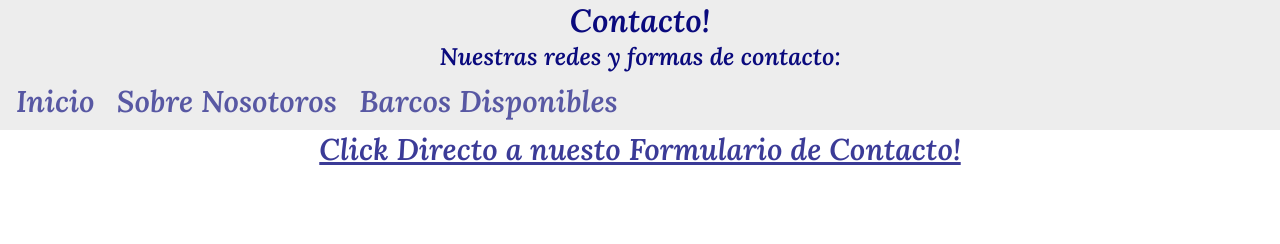
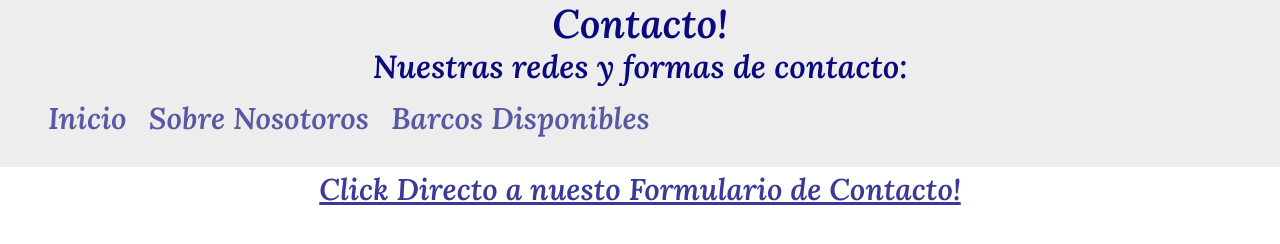
Before and after one commit to MythofLorien/PorjectBarcosMezquida, a plain HTML site: page pages/contacto.html in a window 1280 px wide. Drawn offline with nearby package versions, Linux system fonts and the light colour scheme; files that its build step writes are made by us from their sources.

Commit message:
Script de bootstrap a todos los sectores PLUS new styles css

```diff
--- a/CSS/style.css
+++ b/CSS/style.css
@@ -5,6 +5,12 @@
     padding: 0;
     box-sizing: border-box;
     font-family: 'Lora', serif;
+}
+
+body {
+    position: relative;
+    font-family: system-ui, -apple-system, BlinkMacSystemFont, 'Segoe UI', Roboto, Oxygen, Ubuntu, Cantarell, 'Open Sans', 'Helvetica Neue', sans-serif;
+
 }
 
 .menu001 {
--- a/pages/contacto.html
+++ b/pages/contacto.html
@@ -7,6 +7,7 @@
     <meta name="viewport" content="width=device-width, initial-scale=1.0">
     <title>Document</title>
     <link rel="stylesheet" href="../CSS/style.css">
+    <link rel="stylesheet" href="./CSS/bootstrap.min.css">
 </head>
 
 <body>
@@ -30,7 +31,7 @@
         <a class="header__subtitle" href="https://form.123formbuilder.com/6221207/contact-form" class="blueLink13">Click
             Directo a nuesto Formulario de Contacto!</a>
     </header>
-
+    <script src="./JS/JaSc/bootstrap.bundle.min.js"></script>
 </body>
 
 </html>
```
Also changed, not shown: index.html (+1 -2 lines), pages/barcosDisponibles.html (+4 -0 lines), pages/sobreNosotros.html (+2 -1 lines), CSS/animations.css (added), CSS/grid.css (added).
